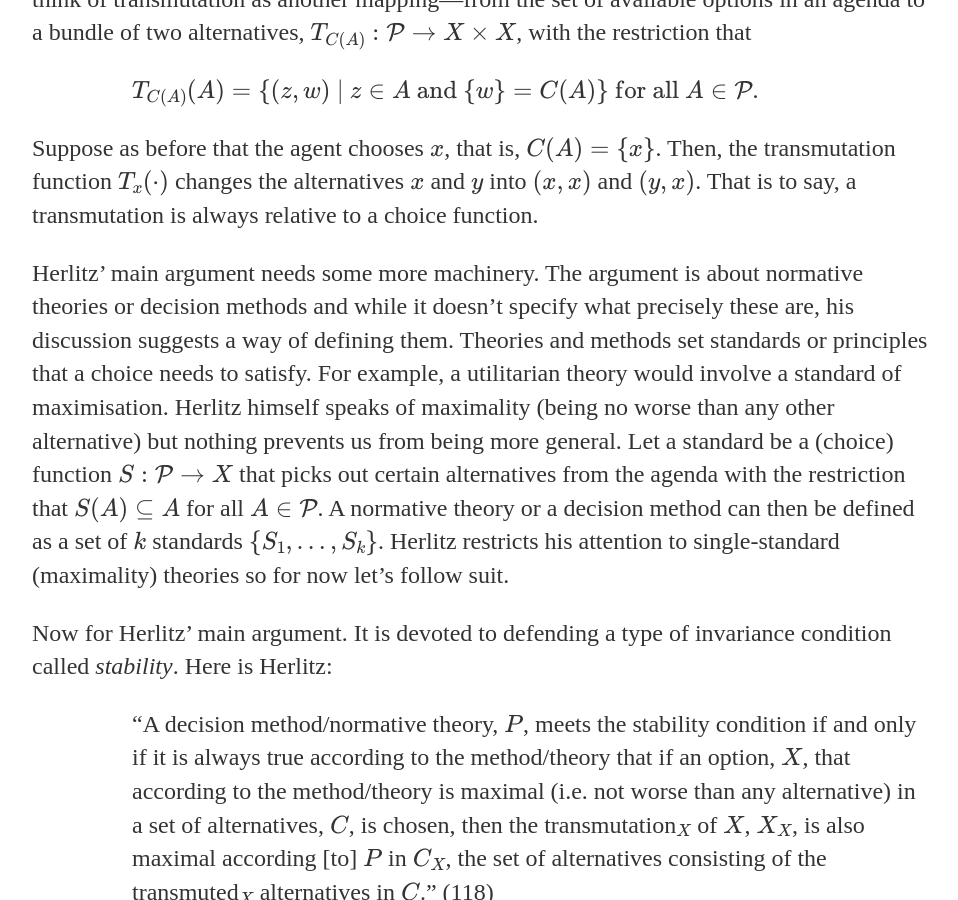
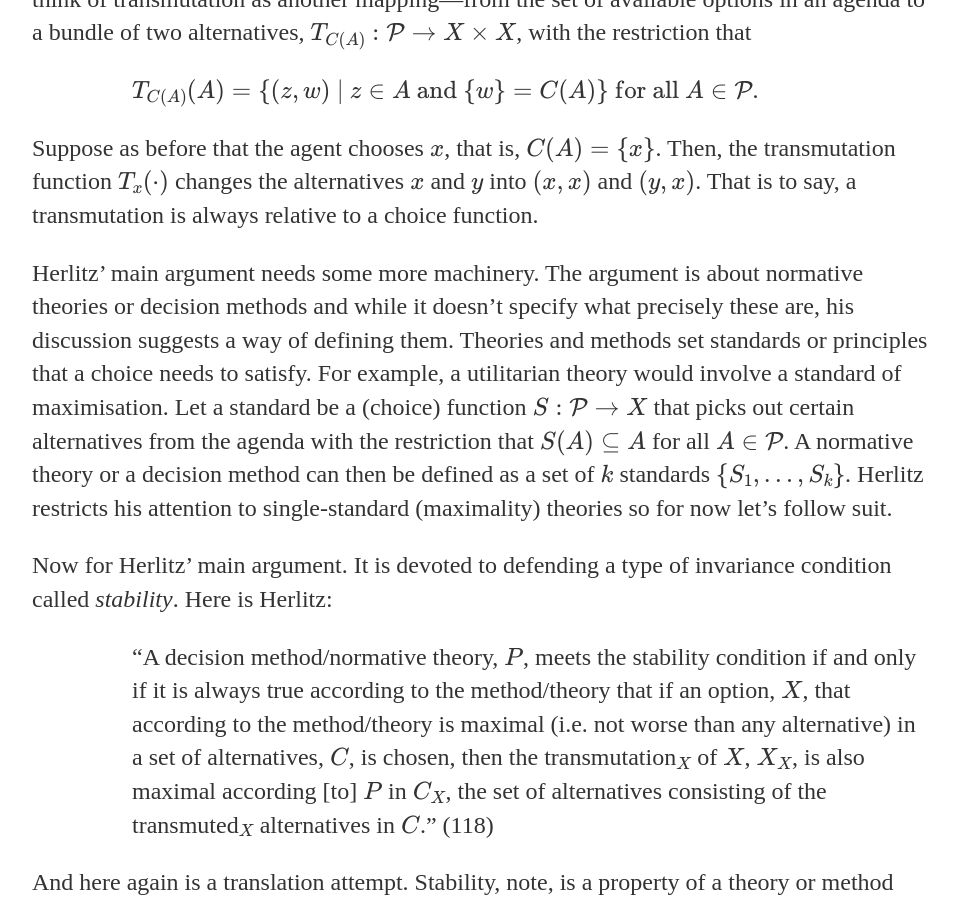
Before and after one commit to uzunovam/uzunovam, a Jekyll site: the page built from _posts/2020-04-28-anders-herlitz-on-unstable-choices.md, in a window 1280 px wide and 900 px high, scrolled down 2213 px. Shown: the whole window, without its empty margins (160-1118 px from the left). Built offline with Jekyll 4.4.1, drawn with Linux system fonts in a browser that asks for light colours.

Commit message:
Update 2020-04-28-anders-herlitz-on-unstable-choices.md

```diff
--- a/_posts/2020-04-28-anders-herlitz-on-unstable-choices.md
+++ b/_posts/2020-04-28-anders-herlitz-on-unstable-choices.md
@@ -32,7 +32,7 @@
 
 <p>Suppose as before that the agent chooses \(x\), that is, \(C(A) = \{x\}\). Then, the transmutation function \(T_{x}(\cdot)\) changes the alternatives \(x\) and \(y\) into \((x, x)\) and \((y, x)\). That is to say, a transmutation is always relative to a choice function.</p>
 
-<p>Herlitz’ main argument needs some more machinery. The argument is about normative theories or decision methods and while it doesn’t specify what precisely these are, his discussion suggests a way of defining them. Theories and methods set standards or principles that a choice needs to satisfy. For example, a utilitarian theory would involve a standard of maximisation. Herlitz himself speaks of maximality (being no worse than any other alternative) but nothing prevents us from being more general. Let a standard be a (choice) function \(S: \mathcal{P} \rightarrow X\) that picks out certain alternatives from the agenda with the restriction that \(S(A) \subseteq A\) for all \(A \in \mathcal{P}\). A normative theory or a decision method can then be defined as a set of \(k\) standards \(\{S_{1}, \dots, S_{k}\}\). Herlitz restricts his attention to single-standard (maximality) theories so for now let’s follow suit.</p>
+<p>Herlitz’ main argument needs some more machinery. The argument is about normative theories or decision methods and while it doesn’t specify what precisely these are, his discussion suggests a way of defining them. Theories and methods set standards or principles that a choice needs to satisfy. For example, a utilitarian theory would involve a standard of maximisation. Let a standard be a (choice) function \(S: \mathcal{P} \rightarrow X\) that picks out certain alternatives from the agenda with the restriction that \(S(A) \subseteq A\) for all \(A \in \mathcal{P}\). A normative theory or a decision method can then be defined as a set of \(k\) standards \(\{S_{1}, \dots, S_{k}\}\). Herlitz restricts his attention to single-standard (maximality) theories so for now let’s follow suit.</p>
 
 <p>Now for Herlitz’ main argument. It is devoted to defending a type of invariance condition called <cite>stability</cite>. Here is Herlitz:</p>
 
```
